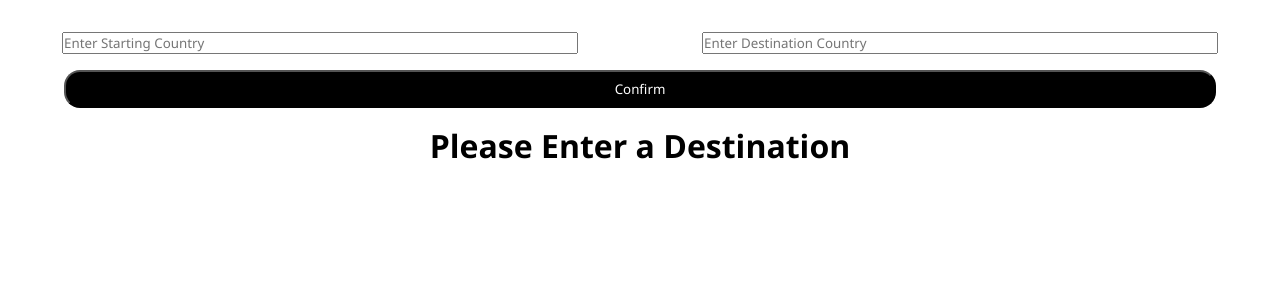
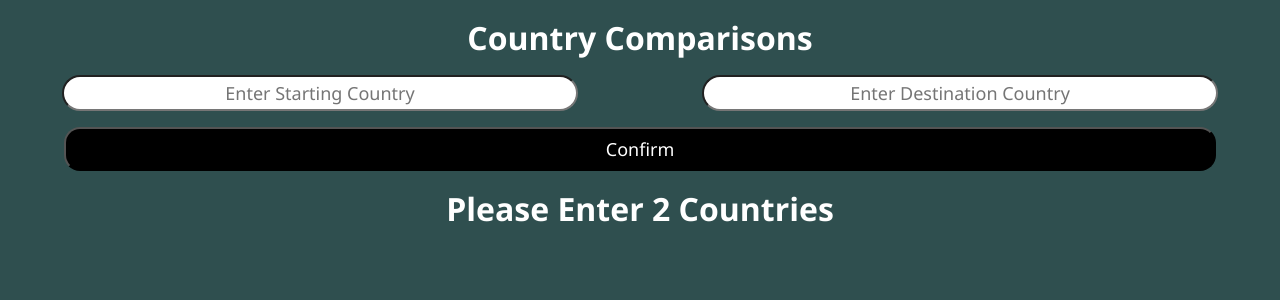
Before and after one commit to justinbeaudry10/trip-planner, a React (Create React App) app: page / in a window 1280 px wide. Shown: the top 300 px of the page. Built offline with nearby package versions, Linux system fonts and the light colour scheme; no server answers; the HTML template or start-up script is replaced by a standard one.

Commit message:
UI improvements

```diff
--- a/src/App.css
+++ b/src/App.css
@@ -3,6 +3,30 @@
   padding: 0;
   margin: 0;
   font-family: "Segoe UI", Tahoma, Geneva, Verdana, sans-serif;
+}
+
+body {
+  background-color: darkslategray;
+}
+
+h1 {
+  text-align: center;
+  color: white;
+}
+
+button {
+  font-size: large;
+}
+
+input {
+  height: 2rem;
+  border-radius: 2rem;
+  text-align: center;
+  font-size: large;
+}
+
+.currency h1 {
+  color: black;
 }
 
 .country-card {
@@ -12,7 +36,7 @@
   align-items: center;
   padding: 1rem;
   width: 50%;
-  background-color: lightgray;
+  background-color: beige;
   border-radius: 1rem;
   width: 40vw;
 }
--- a/src/App.js
+++ b/src/App.js
@@ -108,6 +108,7 @@ function App() {
   return (
     <div className="App">
       <div id="header">
+        <h1>Country Comparisons</h1>
         <div id="inputs">
           <input
             className="countryInput"
@@ -144,7 +145,7 @@ function App() {
             />
           </>
         ) : (
-          <h1>Please Enter a Destination</h1>
+          <h1>Please Enter 2 Countries</h1>
         )}
       </div>
     </div>
```
